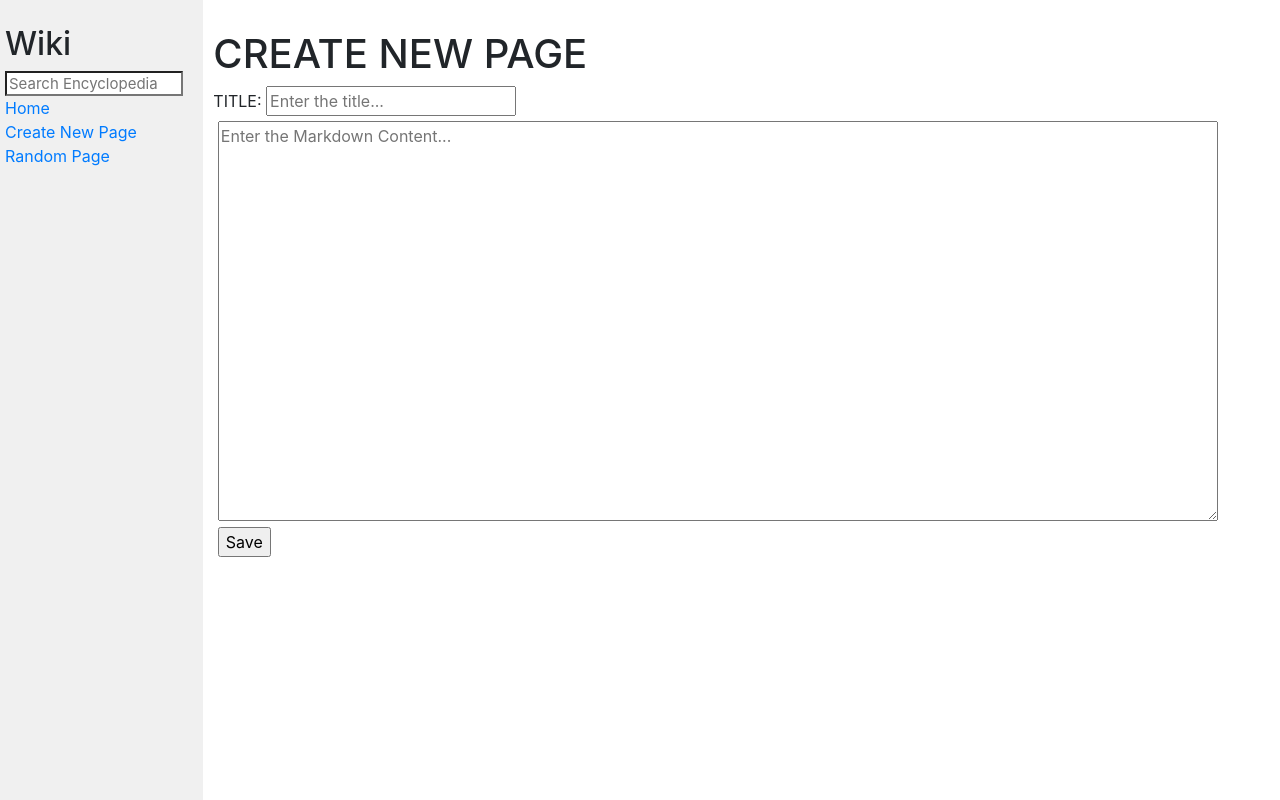
After one commit to abhijit2607/cs50WebProjects, a Django app: page /wiki/new-page/ in a window 1280 px wide. The commit adds this page. Run offline with Django 3.2, Linux system fonts and the light colour scheme; some libraries are stand-ins or nearby versions.

Commit message:
Feature: Added functionality to the Create New Page Link which is used to create new entries to the encyclopedia where the user is asked to enter the title of the page and content(in markdown language) in forms and upon clicking the save button the user is redirected the newly created page.

```diff
--- a/wiki/encyclopedia/templates/encyclopedia/entry.html
+++ b/wiki/encyclopedia/templates/encyclopedia/entry.html
@@ -1,9 +1,9 @@
 {% extends "encyclopedia/layout.html" %}
 
 {% block title %}
-    {{title}}
+{{title}}
 {% endblock %}
 
 {% block body %}
-    {{ html|safe|escape }}
+{{ html|safe|escape }}
 {% endblock %}
--- a/wiki/encyclopedia/templates/encyclopedia/layout.html
+++ b/wiki/encyclopedia/templates/encyclopedia/layout.html
@@ -3,11 +3,14 @@
 <!DOCTYPE html>
 
 <html lang="en">
+
 <head>
     <title>{% block title %}{% endblock %}</title>
-        <link rel="stylesheet" href="https://stackpath.bootstrapcdn.com/bootstrap/4.4.1/css/bootstrap.min.css" integrity="sha384-Vkoo8x4CGsO3+Hhxv8T/Q5PaXtkKtu6ug5TOeNV6gBiFeWPGFN9MuhOf23Q9Ifjh" crossorigin="anonymous">
+    <link rel="stylesheet" href="https://stackpath.bootstrapcdn.com/bootstrap/4.4.1/css/bootstrap.min.css"
+        integrity="sha384-Vkoo8x4CGsO3+Hhxv8T/Q5PaXtkKtu6ug5TOeNV6gBiFeWPGFN9MuhOf23Q9Ifjh" crossorigin="anonymous">
     <link href="{% static 'encyclopedia/styles.css' %}" rel="stylesheet">
 </head>
+
 <body>
     <div class="row">
         <div class="sidebar col-lg-2 col-md-3">
@@ -20,7 +23,7 @@
                 <a href="{% url 'encyclopedia:index' %}">Home</a>
             </div>
             <div>
-                    Create New Page
+                <a href="{% url 'encyclopedia:new-page' %}">Create New Page</a>
             </div>
             <div>
                 <a href="{% url 'encyclopedia:random' %}">Random Page</a>
@@ -35,4 +38,5 @@
     </div>
 
 </body>
+
 </html>
--- /dev/null
+++ b/wiki/encyclopedia/templates/encyclopedia/new_page.html
@@ -0,0 +1,16 @@
+{% extends "encyclopedia/layout.html" %}
+
+{% block title %}
+NEW PAGE
+{% endblock %}
+
+{% block body %}
+<h1>CREATE NEW PAGE</h1>
+<form action="{% url 'encyclopedia:new-page' %}" method="POST">
+    {% csrf_token %}
+    {% for field in form %}
+    {{field.label_tag}} {{field}}
+    <br>
+    {% endfor %}
+</form>
+{% endblock %}
--- a/wiki/encyclopedia/urls.py
+++ b/wiki/encyclopedia/urls.py
@@ -4,8 +4,9 @@ from . import views
 
 app_name = "encyclopedia"
 urlpatterns = [
-    path("", views.index, name="index"),
-    path("search", views.search, name="search"),
-    path("<str:name>", views.entry, name="entry"),
-    path("random", views.random, name="random"),
+    path("home/", views.index, name="index"),
+    path("search/", views.search, name="search"),
+    path("random/", views.random, name="random"),
+    path("new-page/", views.new_page, name = "new-page"),
+    path("<str:name>/", views.entry, name="entry"),
 ]
--- a/wiki/encyclopedia/views.py
+++ b/wiki/encyclopedia/views.py
@@ -1,4 +1,6 @@
 from random import choice
+
+from django import forms
 
 from django.shortcuts import render
 
@@ -7,6 +9,11 @@ from django import forms
 from . import util
 
 from markdown2 import markdown
+
+class NewEntry(forms.Form):
+    new_entry_title = forms.CharField(label="TITLE", widget=forms.TextInput(attrs={"style": "width:250px", "placeholder": "Enter the title..."}))
+    new_entry_content = forms.CharField(label="", widget=forms.Textarea(attrs={"style": "width:1000px; height:400px;", "placeholder": "Enter the Markdown Content... "}))
+    new_entry_save_button = forms.CharField(label="", widget=forms.TextInput(attrs={"type": "submit", "value": "Save"}))
 
 
 def convert_md_to_html(title):
@@ -66,3 +73,44 @@ def search(request):
                     "title": "Suggestions",
                     "heading": "Search Result Recommandations"
                 })
+
+
+def new_page(request):
+    if request.method == "POST":
+        form = NewEntry(request.POST)
+        if form.is_valid():
+            title = form.cleaned_data["new_entry_title"]
+            content = form.cleaned_data["new_entry_content"]
+
+            file_name = f"D:\CS50 Web Programming PROJECTS\Project 1 WIKI\wiki\entries\{title}.md"
+
+            try:
+                with open(file_name, "x") as file:
+                    file.write(content)
+            except FileExistsError:
+                return render(request, "encyclopedia/entry.html", {
+                    "title": "PageAlreadyExistError",
+                    "html": "<h1> ERROR!!! PAGE ALREADY EXIST WITH THE SAME TITLE </h1>"
+                })
+
+            content = convert_md_to_html(title)
+
+            return render(request, "encyclopedia/entry.html", {
+                "title" : title,
+                "html": content
+            })
+
+    else:
+        return render(request, "encyclopedia/new_page.html", {
+            "form": NewEntry()
+        })
+
+
+def random(request):
+    entries = util.list_entries()
+    random_page_title = choice(entries)
+    content = convert_md_to_html(random_page_title)
+    return render(request, "encyclopedia/entry.html",{
+        "title": random_page_title.upper(),
+        "html": content
+    })
```
Also changed, not shown: wiki/encyclopedia/static/encyclopedia/styles.css (line endings or trailing spaces), wiki/encyclopedia/templates/encyclopedia/index.html (indentation only). Lines whose indentation alone changed are shown as unchanged.
